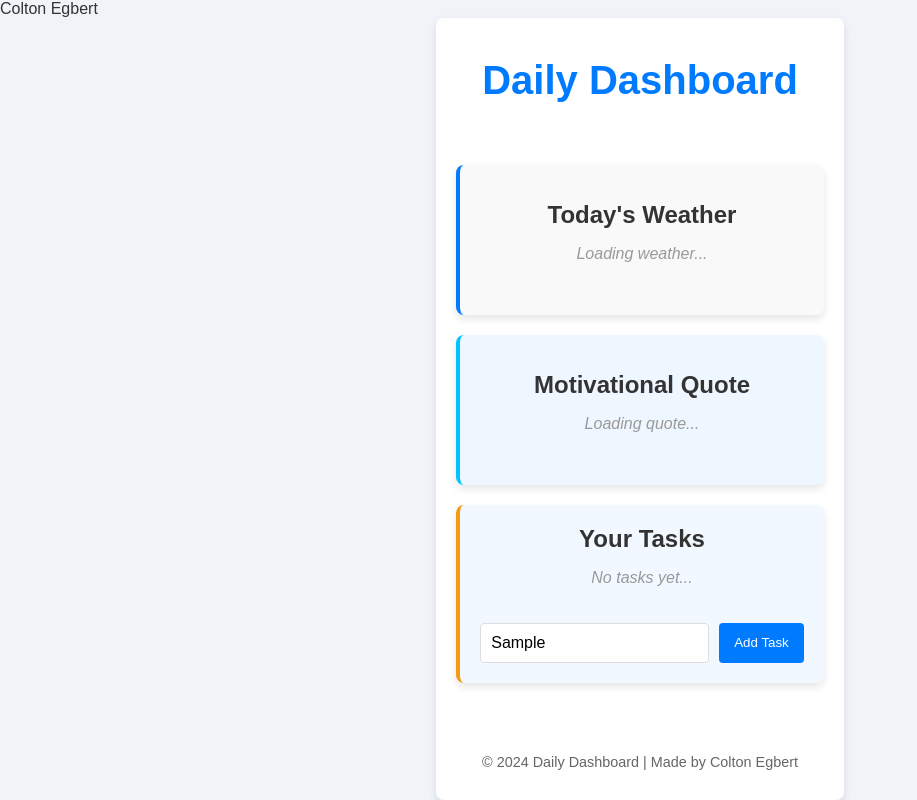
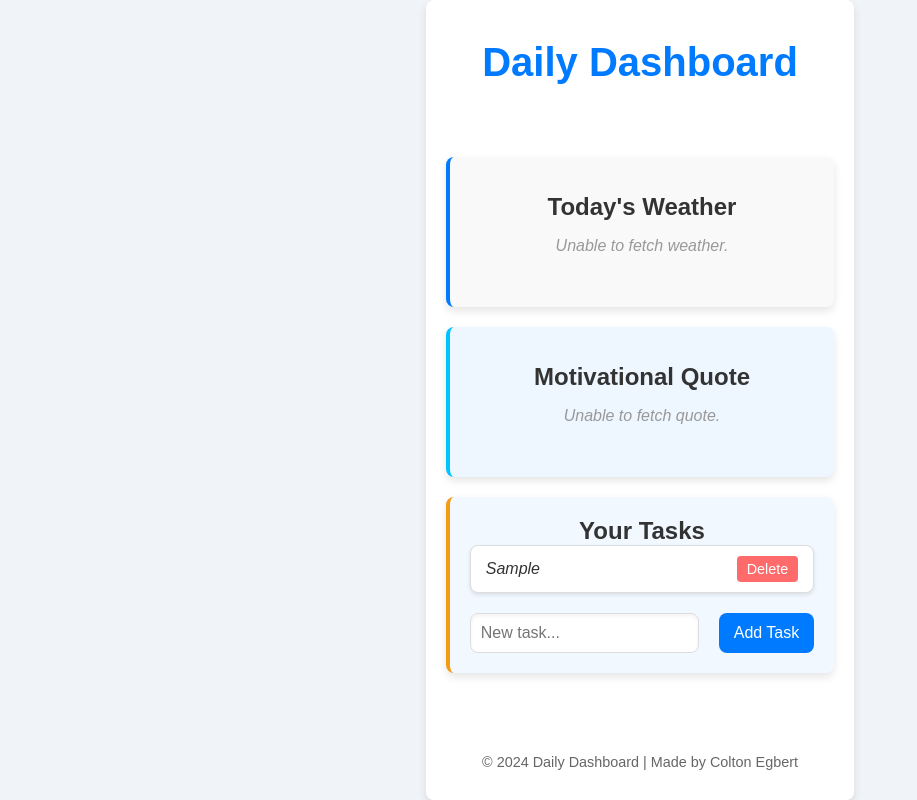
Before and after one commit to ctegbert/Dashboard, a plain HTML site: page index.html in a window 1280 px wide. Both pictures are taken after typing "Sample" into the empty fields and a click on the button "Add Task". Shown: the whole page, without its empty margins (0-917 px from the left). Drawn offline with Linux system fonts and the light colour scheme; no server answers.

Commit message:
Updated JS for weather, quotes and tasks

```diff
--- a/css/styles.css
+++ b/css/styles.css
@@ -78,20 +78,30 @@ h1 {
 }
 
 /* Task Section */
+/* Task Section */
 .task-section ul {
     list-style: none;
-    margin-bottom: 20px;
-    padding-left: 0;
+    margin: 0;
+    padding: 0;
 }
 
 .task-section li {
-    background-color: #f7f7f7;
-    padding: 10px;
-    margin-bottom: 10px;
-    border-radius: 4px;
+    background-color: #fff;
+    border: 1px solid #ddd;
+    padding: 10px 15px;
+    margin-bottom: 10px; /* Ensure spacing between tasks */
+    border-radius: 8px;
     display: flex;
     justify-content: space-between;
     align-items: center;
+    box-shadow: 0 2px 4px rgba(0, 0, 0, 0.1);
+    font-size: 1em;
+    color: #333;
+    width: 100%; /* Ensures full-width alignment */
+}
+
+.task-section ul {
+    display: block; /* Ensure the tasks stack vertically */
 }
 
 .task-input {
@@ -144,3 +154,69 @@ footer p {
         font-size: 0.9em;
     }
 }
+
+/* Task Section */
+.task-section ul {
+    list-style: none;
+    margin: 0;
+    padding: 0;
+}
+
+.task-section li {
+    background-color: #fff;
+    border: 1px solid #ddd;
+    padding: 10px 15px;
+    margin-bottom: 10px;
+    border-radius: 8px;
+    display: flex;
+    justify-content: space-between;
+    align-items: center;
+    box-shadow: 0 2px 4px rgba(0, 0, 0, 0.1);
+    font-size: 1em;
+    color: #333;
+}
+
+.task-section li button {
+    background-color: #ff6b6b;
+    color: #fff;
+    border: none;
+    padding: 5px 10px;
+    border-radius: 4px;
+    cursor: pointer;
+    font-size: 0.9em;
+    transition: background-color 0.2s;
+}
+
+.task-section li button:hover {
+    background-color: #ff4b4b;
+}
+
+.task-input {
+    display: flex;
+    gap: 10px;
+    margin-top: 10px;
+}
+
+.task-input input {
+    flex-grow: 1;
+    padding: 10px;
+    font-size: 1em;
+    border: 1px solid #ddd;
+    border-radius: 8px;
+    box-shadow: inset 0 2px 4px rgba(0, 0, 0, 0.05);
+}
+
+.task-input button {
+    padding: 10px 15px;
+    background-color: #007BFF;
+    color: white;
+    border: none;
+    cursor: pointer;
+    border-radius: 8px;
+    font-size: 1em;
+    transition: background-color 0.2s;
+}
+
+.task-input button:hover {
+    background-color: #0056b3;
+}
--- a/index.html
+++ b/index.html
@@ -4,7 +4,7 @@
     <meta charset="UTF-8">
     <meta name="viewport" content="width=device-width, initial-scale=1.0">
     <title>Daily Dashboard</title>
-    <author>Colton Egbert</author>
+    <author></author>
     <link rel="stylesheet" href="./css/styles.css">
 </head>
 <body>
@@ -26,7 +26,7 @@
 
             <section class="task-section card">
                 <h2>Your Tasks</h2>
-                <ul id="task-list" class="content-placeholder">No tasks yet...</ul>
+                <ul id="task-list" class="content-placeholder"></ul>
                 <div class="task-input">
                     <input type="text" id="new-task" placeholder="New task...">
                     <button id="add-task">Add Task</button>
--- /dev/null
+++ b/js/quotes.mjs
@@ -0,0 +1,13 @@
+// quotes.mjs
+
+async function fetchQuote() {
+    try {
+        const response = await fetch("https://zenquotes.io/api/random");
+        const data = await response.json();
+        document.getElementById("quote").textContent = `"${data[0].q}" - ${data[0].a}`;
+    } catch (error) {
+        document.getElementById("quote").textContent = "Unable to fetch quote.";
+    }
+}
+
+fetchQuote();
--- /dev/null
+++ b/js/tasks.mjs
@@ -0,0 +1,30 @@
+// tasks.mjs
+
+// Function to add a new task
+function addTask() {
+    const taskInput = document.getElementById("new-task");
+    const taskText = taskInput.value.trim();
+    if (taskText) {
+        const taskList = document.getElementById("task-list");
+
+        // Create task list item
+        const taskItem = document.createElement("li");
+        taskItem.textContent = taskText;
+
+        // Add delete button to task
+        const deleteButton = document.createElement("button");
+        deleteButton.textContent = "Delete";
+        deleteButton.onclick = () => {
+            taskList.removeChild(taskItem);
+        };
+
+        taskItem.appendChild(deleteButton);
+        taskList.appendChild(taskItem);
+
+        taskInput.value = ""; // Clear input
+    }
+}
+
+// Attach event listener to the "Add Task" button
+document.getElementById("add-task").addEventListener("click", addTask);
+export { addTask };
--- /dev/null
+++ b/js/weather.mjs
@@ -0,0 +1,18 @@
+// weather.mjs
+
+async function fetchWeather() {
+    try {
+        const response = await fetch(
+            `https://api.openweathermap.org/data/2.5/weather?q=YourCity&units=metric&appid=a429ebe61058fdb20f5bbe641c363675`
+        );
+        if (!response.ok) throw new Error("Weather data not found");
+
+        const data = await response.json();
+        const weatherDiv = document.getElementById("weather");
+        weatherDiv.textContent = `${data.weather[0].description}, ${data.main.temp}°C`;
+    } catch (error) {
+        document.getElementById("weather").textContent = "Unable to fetch weather.";
+    }
+}
+
+fetchWeather();
```
Also changed, not shown: 1 other file.
